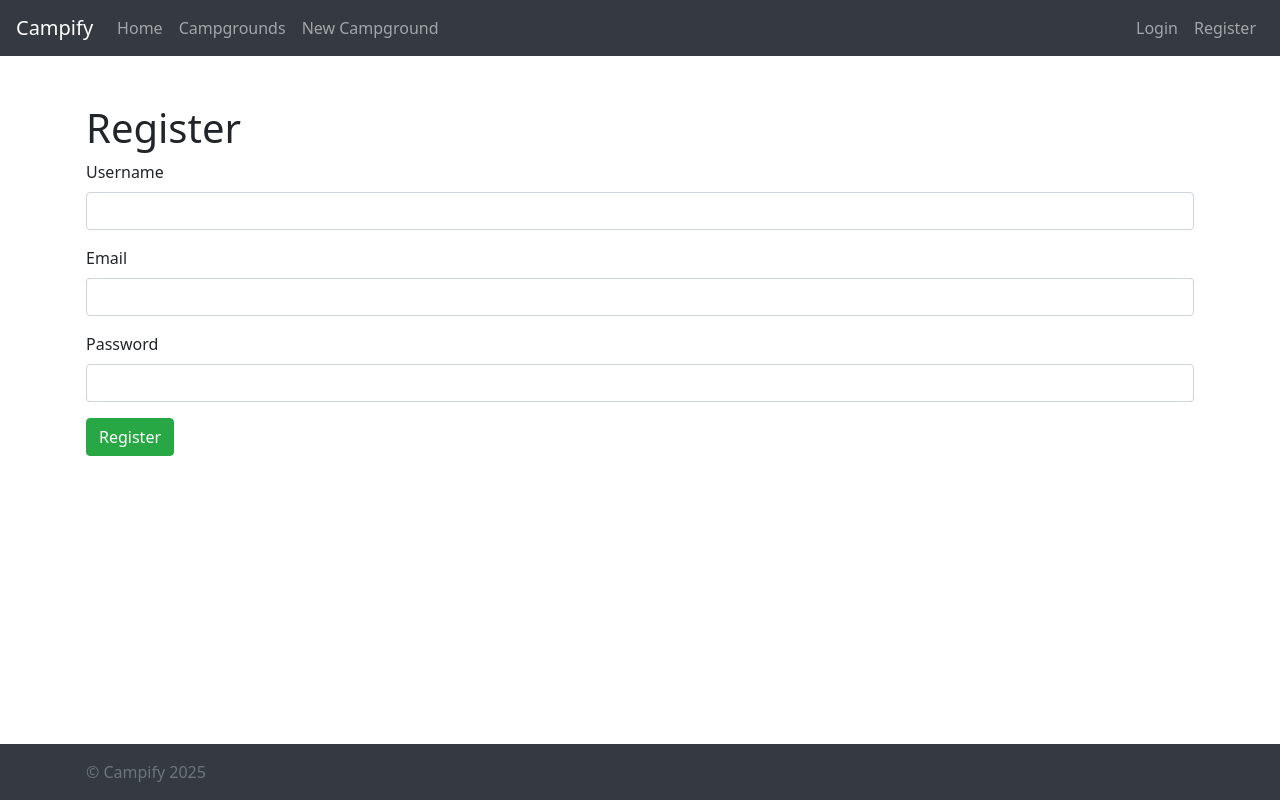
After one commit to Nikunj12121/Campify-Practice-18-aug, a Node server app: page /register in a window 1280 px wide. The commit adds this page. Run offline with Node 20, Linux system fonts and the light colour scheme; some libraries are stand-ins or nearby versions.

Commit message:
51half_done

```diff
--- a/app.js
+++ b/app.js
@@ -9,9 +9,13 @@ const { campgroundSchema,reviewSchema } = require('./schemas.js');
 const Review = require('./models/review');
 const session = require('express-session');
 const flash = require('connect-flash');
+const passport = require('passport');
+const LocalStrategy = require('passport-local');
+const User = require('./models/user');
 
-const campgrounds = require('./routes/campgrounds');
-const reviews = require('./routes/reviews');
+const campgroundRoutes = require('./routes/campgrounds');
+const reviewRoutes = require('./routes/reviews');
+const userRoutes = require('./routes/users');
 
 
 
@@ -63,16 +67,26 @@ app.use(session(sessionConfig));
 
 app.use(flash());
 
+app.use(passport.initialize());
+app.use(passport.session());
+passport.use(new LocalStrategy( User.authenticate()));
+
+passport.serializeUser(User.serializeUser());
+passport.deserializeUser(User.deserializeUser());
+
 app.use((req, res, next) => {
+
+    res.locals.currentUser = req.user;
     res.locals.success = req.flash('success');
     res.locals.error = req.flash('error');
     next();
 })
 
 
-app.use('/campgrounds', campgrounds);
+app.use('/', userRoutes);
+app.use('/campgrounds', campgroundRoutes);
 
-app.use('/campgrounds/:id/reviews', reviews);
+app.use('/campgrounds/:id/reviews', reviewRoutes);
 
 
 
--- a/package.json
+++ b/package.json
@@ -18,6 +18,9 @@
     "express-session": "^1.18.2",
     "joi": "^18.0.0",
     "method-override": "^3.0.0",
-    "mongoose": "^8.17.1"
+    "mongoose": "^8.17.1",
+    "passport": "^0.7.0",
+    "passport-local": "^1.0.0",
+    "passport-local-mongoose": "^8.0.0"
   }
 }
--- /dev/null
+++ b/routes/users.js
@@ -0,0 +1,56 @@
+const express = require('express');
+const router = express.Router();
+const User = require('../models/user');
+const catchAsync = require('../utils/catchAsync');
+const passport = require('passport');
+
+
+router.get('/register', (req, res) => {
+    res.render('users/register');
+});
+
+router.post('/register', catchAsync(async (req, res) =>{
+try{
+    const { email, username, password } = req.body;
+    const user = new User({ email, username });
+    const registeredUser = await User.register(user, password);
+    req.login(registeredUser, (err) => {
+        if (err) return next(err);
+           req.flash('success', 'Welcome to Yelp Camp!');
+    res.redirect('/campgrounds');
+    });
+
+}catch(e){
+req.flash('error', e.message);
+    res.redirect('register');
+}
+
+
+}));
+
+
+router.get('/login', (req, res) => {
+    res.render('users/login');
+});
+router.post('/login', passport.authenticate('local', {failureFlash:true, failureRedirect:'/login'}),(req, res) => {
+
+    req.flash('success', 'Welcome back!');
+
+    res.redirect('/campgrounds');
+
+
+});
+router.get('/logout', (req, res) => {
+    req.logout((err) => {
+        if (err) {
+            return next(err);
+        }
+        req.flash('success', 'Goodbye!');
+        res.redirect('/campgrounds');
+    });
+});
+
+
+
+
+module.exports = router;
--- a/views/partials/navbar.ejs
+++ b/views/partials/navbar.ejs
@@ -12,11 +12,13 @@
                 <a class="nav-link" href="/campgrounds/new">New Campground</a>
             </div>
             <div class="navbar-nav ml-auto">
-
-                <a class="nav-link" href="/login">Login</a>
-                <a class="nav-link" href="/register">Register</a>
+                <% if(!currentUser) { %>
+                    <a class="nav-link" href="/login">Login</a>
+                    <a class="nav-link" href="/register">Register</a>
+                <% } else { %>
 
                 <a class="nav-link" href="/logout">Logout</a>
+                <% } %>
 
             </div>
         </div>
--- /dev/null
+++ b/views/users/register.ejs
@@ -0,0 +1,27 @@
+<% layout('layouts/boilerplate')%>
+<h1>Register</h1>
+<form action="/register" class ="validated-form" novalidate method="POST">
+    <div class = "mb-3">
+        <label class="form-label" for="username">Username</label>
+        <input class="form-control" type="text" id ="username" name="username" id="username" required>
+        <div class="valid-feedback">
+            looks good!
+        </div>
+        </div>
+
+         <div class = "mb-3">
+        <label class="form-label" for="email">Email</label>
+        <input class="form-control" type="email" id ="email" name="email" id="email" required>
+        <div class="valid-feedback">
+            looks good!
+        </div>
+        </div>
+         <div class = "mb-3">
+        <label class="form-label" for="password">Password</label>
+        <input class="form-control" type="password" id ="password" name="password" id="password" required>
+        <div class="valid-feedback">
+            looks good!
+        </div>
+        </div>
+        <button class="btn btn-success" >Register</button>
+</form>
```
Also changed, not shown: middleware.js (+7 -0 lines), models/user.js (added, +15 -0 lines), routes/campgrounds.js (+6 -5 lines), views/users/login.ejs (added, +21 -0 lines), 1 other file.
